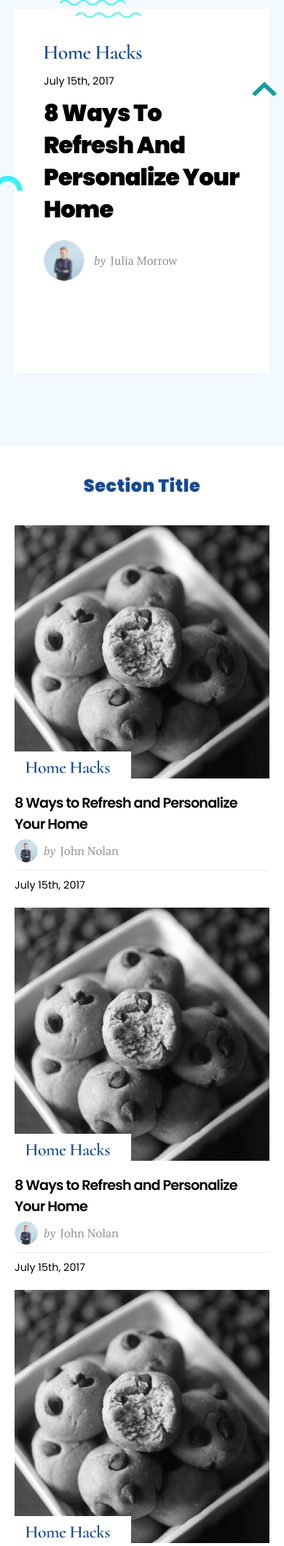
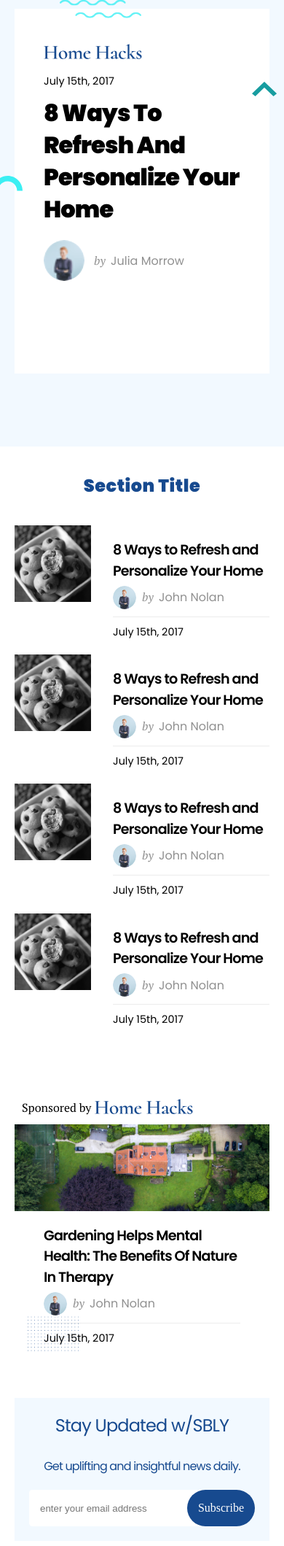
Before and after one commit to lmosele/templates1, a PHP site: page / in a window 390 px wide. Shown: the part 188-2307 px from the top of the page at 73% size. Run offline with PHP 8.4, Linux system fonts and the light colour scheme; style sheets or scripts are compiled from the project's sources; some libraries are stand-ins or nearby versions; some web fonts are replaced.

Commit message:
Fix responsiveness

```diff
--- a/src/styles/_shared.scss
+++ b/src/styles/_shared.scss
@@ -93,7 +93,7 @@
     background-color: white;
     position: absolute;
     text-align: center;
-    z-index: $z7;
+    z-index: $z5;
     padding-top: 5px;
     padding-left: 10px;
     padding-right: 5px;
@@ -104,10 +104,16 @@
       margin-left: 5px;
     }
     &.bottom {
+      max-width: 50%;
       bottom: -5px;
     }
     &.top {
+      max-width: 50%;
       top: 0;
+      @include mobile {
+        max-width: 100%;
+        width: 100%;
+      }
     }
     // for text category slugs:
     &.full {
@@ -117,6 +123,7 @@
       padding-top: 10px;
       padding-left: 0;
     }
+
   }
 }
 .post-author-slug {
@@ -125,9 +132,13 @@
   margin-top: 5px;
   margin-bottom: 5px;
   color: $grey;
-  em {
-    margin-right: 3px;
-    margin-left: 3px;
+  .author-slug-title {
+    font-family: $headline;
+    em {
+      font-family: $body;
+      margin-right: 3px;
+      margin-left: 3px;
+    }
   }
   .author-slug-image {
     width: 32px;
@@ -221,16 +232,18 @@
     margin-bottom: 10px;
     border-bottom: 1px solid $lightgrey;
   }
-  // @include mobile {
-  //   display: inline-flex;
-  //   flex-flow: wrap;
-  //   .post-author-slug {
-  //     width: 100%;
-  //   }
-  //   .post-image-container {
-  //     max-width: 30%;
-  //   }
-  // }
+  @include tablet {
+    display: inline-flex;
+    .post-details {
+      padding-left: 30px;
+    }
+    .post-image-slug {
+      display: none
+    }
+    .post-image-container {
+      max-width: 30%;
+    }
+  }
 }
 
 .post-small {
@@ -276,6 +289,7 @@
     padding-bottom: 20px;
     padding-left: 40px;
     padding-right: 40px;
+    z-index: $z8
   }
   .post-crumb-category {
     padding-bottom: 10px;
```
